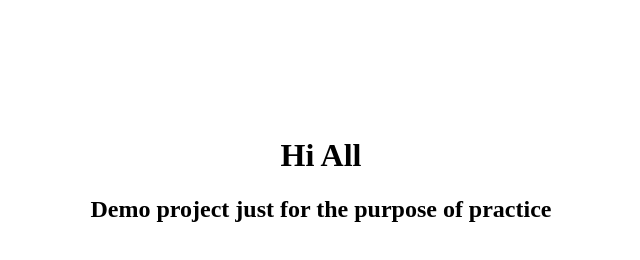
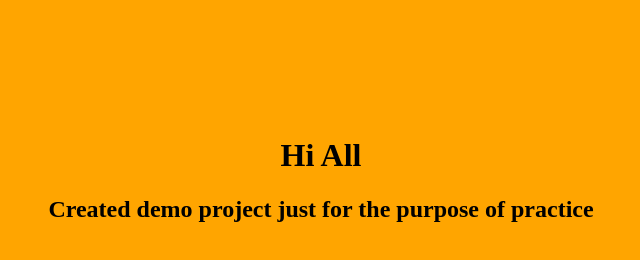
Before and after one commit to pradip634/demo-project, a plain HTML site: page index.html in a window 1280 px wide. Shown: the whole page, without its empty margins (319-959 px from the left). Drawn offline with Linux system fonts and the light colour scheme.

Commit message:
Update index.html

```diff
--- a/index.html
+++ b/index.html
@@ -3,13 +3,13 @@
         <title> HTML body Bgcolr Attribute </title>
         <head/>
 
-        <body text="black" bgcolor="white">
+        <body text="black" bgcolor="orange">
         <center><br><br><br><br><br><br>
 
         <h1> Hi All </h1>
         <h2>
 
-         Demo project just for the purpose of practice
+         Created demo project just for the purpose of practice
          <h2>
 
         </center>
```
